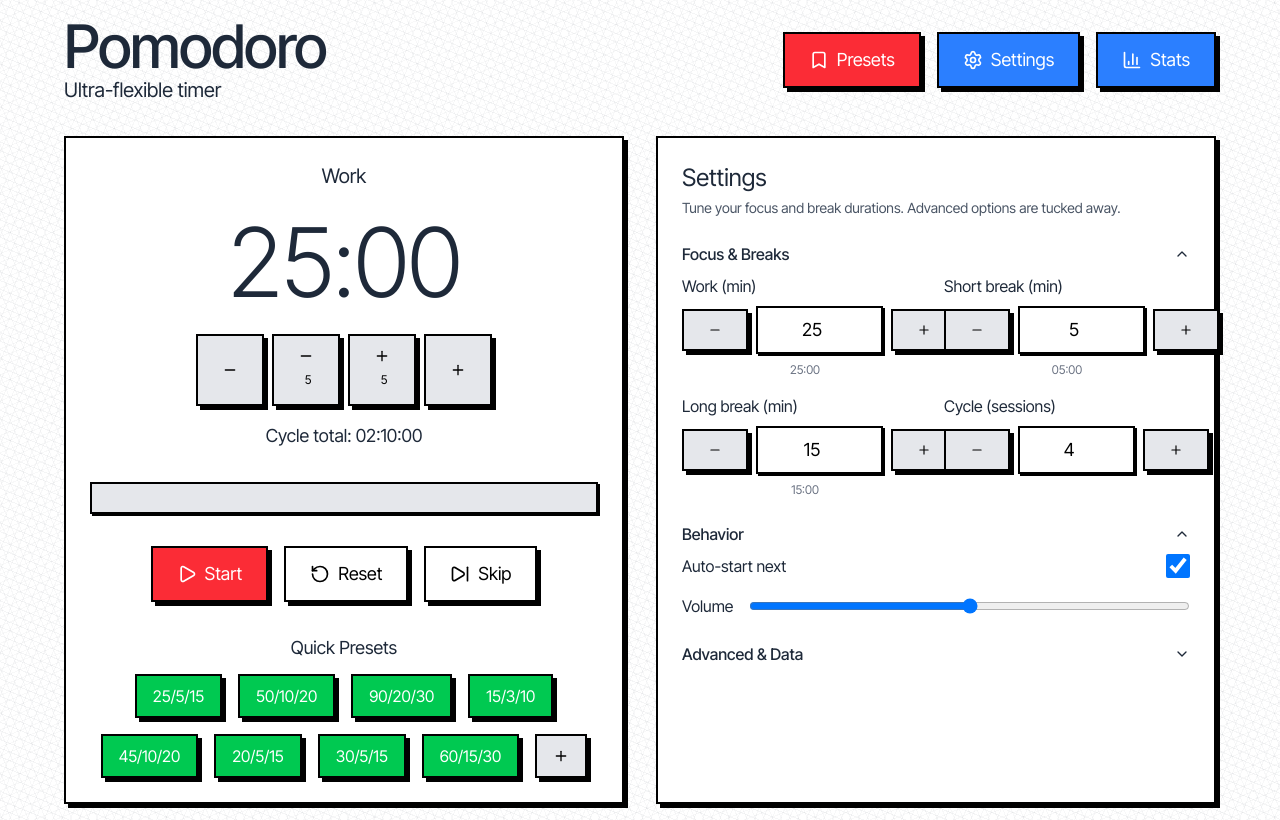
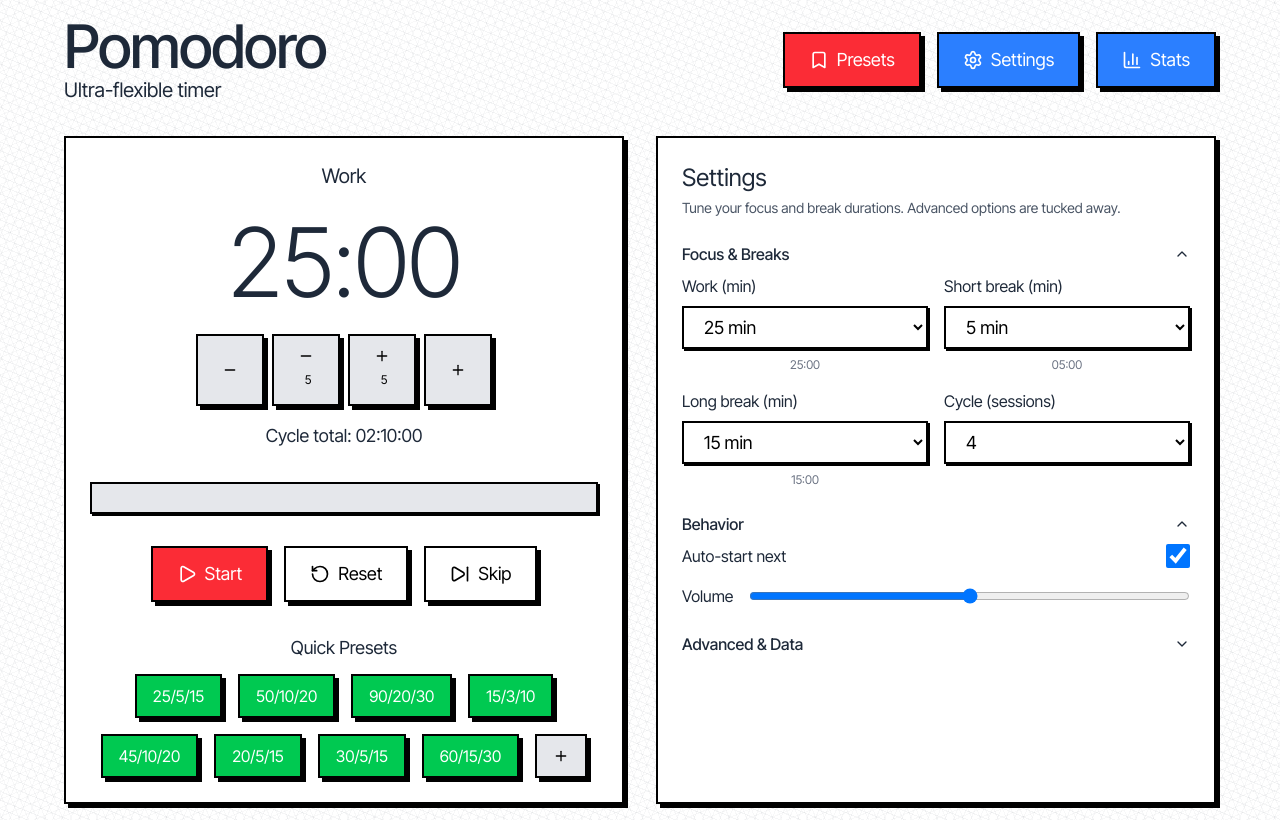
Before and after one commit to ezDecode/Pomodoro, a React (Vite) app: page / in a window 1280 px wide. Both pictures are taken after a click on the button "Settings". Built offline with nearby package versions, Linux system fonts and the light colour scheme.

Commit message:
fix settings modal

```diff
--- a/src/components/Settings.jsx
+++ b/src/components/Settings.jsx
@@ -1,5 +1,6 @@
 import { useState } from 'react'
 import { Download, Upload, Plus, Minus, ChevronDown, ChevronUp } from 'lucide-react'
+// import { Download, Upload, ChevronDown, ChevronUp } from 'lucide-react'
 import { exportSettings, importSettings, formatTime } from '../utils/helpers'
 
 export function Settings({
@@ -16,14 +17,6 @@
     importSettings(event, onImportSettings)
   }
 
-  const handleTimeAdjust = (field, seconds) => {
-    const currentValue = preset[field]
-    const newValue = Math.max(60, currentValue + seconds) // Minimum 1 minute
-    onSettingsUpdate({
-      preset: { ...preset, [field]: newValue }
-    })
-  }
-
   const handleTimeInputChange = (field, value) => {
     const seconds = Math.max(60, Number(value) * 60) // Minimum 1 minute
     onSettingsUpdate({
@@ -31,38 +24,30 @@
     })
   }
 
-  const TimeInput = ({ label, field, value, min = 1, max = 999 }) => (
+  const DurationSelect = ({ label, field, value, options }) => {
+    const currentMinutes = Math.floor(value / 60)
+    const uniqueOptions = Array.from(new Set([...
+      options,
+      currentMinutes
+    ])).sort((a, b) => a - b)
+    return (
       <label className="flex flex-col gap-2">
         <span className="font-normal">{label}</span>
-      <div className="flex items-center gap-2">
-        <button
-          onClick={() => handleTimeAdjust(field, -60)}
-          className="btn-brutal btn-neutral btn-icon-only"
-          title="Remove 1 minute"
+        <select
+          className="input-brutal"
+          value={currentMinutes}
+          onChange={(e) => handleTimeInputChange(field, e.target.value)}
         >
-          <Minus size={14} />
-        </button>
-        <input
-          className="input-brutal flex-1 text-center"
-          type="number"
-          min={min}
-          max={max}
-          value={Math.floor(value/60)}
-          onChange={(e) => handleTimeInputChange(field, e.target.value)}
-        />
-        <button
-          onClick={() => handleTimeAdjust(field, 60)}
-          className="btn-brutal btn-neutral btn-icon-only"
-          title="Add 1 minute"
-        >
-          <Plus size={14} />
-        </button>
-      </div>
+          {uniqueOptions.map((m) => (
+            <option key={`${field}-${m}`} value={m}>{m} min</option>
+          ))}
+        </select>
         <div className="text-xs text-gray-500 text-center">
           {formatTime(value)}
         </div>
       </label>
     )
+  }
 
   return (
     <div className="card-brutal">
@@ -85,59 +70,37 @@
 
           {showTimes && (
           <div className="grid grid-cols-1 sm:grid-cols-2 gap-4">
-            <TimeInput
+            <DurationSelect
               label="Work (min)"
               field="work"
               value={preset.work}
-              min={1}
-              max={999}
+              options={[1,2,3,5,10,15,20,25,30,45,50,60,90,120]}
             />
-            <TimeInput
+            <DurationSelect
               label="Short break (min)"
               field="shortBreak"
               value={preset.shortBreak}
-              min={1}
-              max={999}
+              options={[1,2,3,5,10,15,20,30]}
             />
-            <TimeInput
+            <DurationSelect
               label="Long break (min)"
               field="longBreak"
               value={preset.longBreak}
-              min={1}
-              max={999}
+              options={[5,10,15,20,25,30,45,60]}
             />
             <label className="flex flex-col gap-2">
               <span className="font-normal">Cycle (sessions)</span>
-              <div className="flex items-center gap-2">
-                <button
-                  onClick={() => onSettingsUpdate({
-                    preset: { ...preset, cycle: Math.max(1, preset.cycle - 1) }
-                  })}
-                  className="btn-brutal btn-neutral btn-icon-only"
-                  title="Decrease cycle"
-                >
-                  <Minus size={14} />
-                </button>
-                <input
-                  className="input-brutal flex-1 text-center"
-                  type="number"
-                  min={1}
-                  max={99}
+              <select
+                className="input-brutal"
                 value={preset.cycle}
                 onChange={(e) => onSettingsUpdate({
                   preset: { ...preset, cycle: Math.max(1, Number(e.target.value)) }
                 })}
-                />
-                <button
-                  onClick={() => onSettingsUpdate({
-                    preset: { ...preset, cycle: Math.min(99, preset.cycle + 1) }
-                  })}
-                  className="btn-brutal btn-neutral btn-icon-only"
-                  title="Increase cycle"
               >
-                  <Plus size={14} />
-                </button>
-              </div>
+                {Array.from({ length: 12 }, (_, i) => i + 1).concat(preset.cycle > 12 ? [preset.cycle] : []).map((c) => (
+                  <option key={`cycle-${c}`} value={c}>{c}</option>
+                ))}
+              </select>
             </label>
           </div>
           )}
```
Lines whose indentation alone changed are shown as unchanged.
